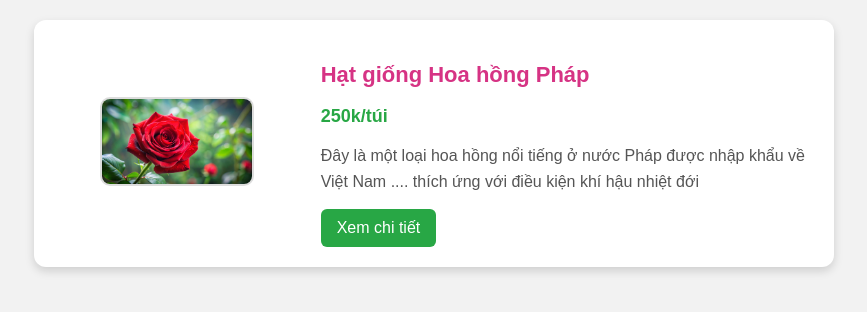
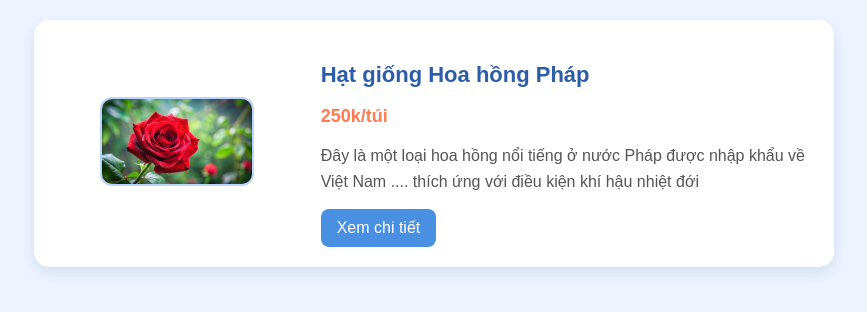
Before and after one commit to phutho12212345-blip/my-project-da25tta-to-2, a plain HTML site: page html/page08.html in a window 1280 px wide. Shown: the whole page, without its empty margins (206-1073 px from the left). Drawn offline with Linux system fonts and the light colour scheme.

Commit message:
Update file: *.html

```diff
--- a/css/style04.css
+++ b/css/style04.css
@@ -1,7 +1,7 @@
 /* Reset cơ bản */
 body{
     font-family: Arial, sans-serif;
-    background-color: #f2f2f2;
+    background-color: #eef4ff;
     margin: 0;
     padding: 20px;
 }
@@ -23,17 +23,18 @@ body{
     display: flex;
     align-items: center;
     gap: 20px;
-    background-color: white;
-    border-radius: 12px;
+    background-color: #ffffff;
+    border-radius: 15px;
     padding: 20px;
     margin-bottom: 20px;
-    box-shadow: 0 4px 10px rgba(0,0,0,0.15);
-    transition: transform 0.3s ease;
+    box-shadow: 0 6px 15px rgba(52, 101, 164, 0.15);
+    transition: transform 0.3s ease, box-shadow 0.3s ease;
 }
 
 /* Hiệu ứng hover */
 .item:hover{
-    transform: translateY(-5px);
+    transform: translateY(-6px);
+    box-shadow: 0 10px 20px rgba(52, 101, 164, 0.25);
 }
 
 /* Khung hình ảnh */
@@ -45,8 +46,8 @@ body{
 .image img{
     width: 100%;
     max-width: 150px;
-    border-radius: 10px;
-    border: 2px solid #ddd;
+    border-radius: 12px;
+    border: 2px solid #b8d4ff;
 }
 
 /* Khung thông tin */
@@ -58,14 +59,14 @@ body{
 .info p:first-child{
     font-size: 22px;
     font-weight: bold;
-    color: #d63384;
+    color: #2b5da8;
     margin-bottom: 10px;
 }
 
 /* Giá sản phẩm */
 .info p:nth-child(2){
     font-size: 18px;
-    color: #28a745;
+    color: #ff7b54;
     font-weight: bold;
     margin-bottom: 10px;
 }
@@ -81,13 +82,13 @@ body{
 .info a{
     display: inline-block;
     text-decoration: none;
-    background-color: #28a745;
+    background-color: #4a90e2;
     color: white;
     padding: 10px 16px;
-    border-radius: 6px;
+    border-radius: 8px;
     transition: background-color 0.3s;
 }
 
 .info a:hover{
-    background-color: #218838;
+    background-color: #2b5da8;
 }
```
Also changed, not shown: html/page06.html (+1 -1 lines), Bí kíp sử dụng Git.txt (added).
